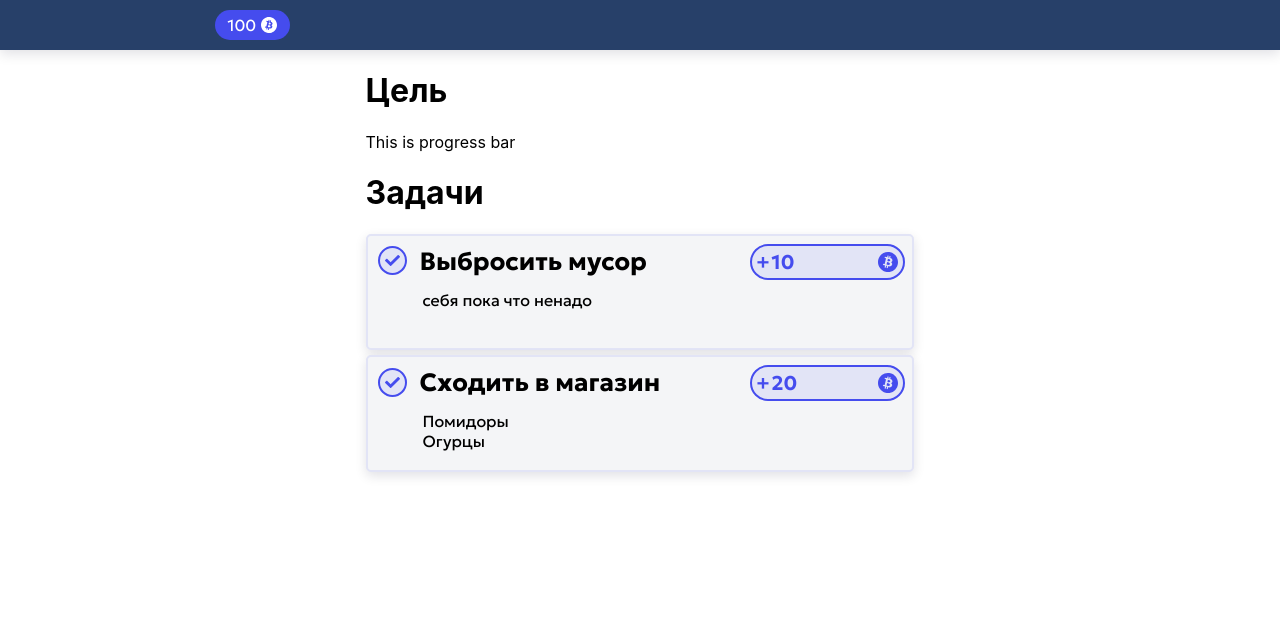
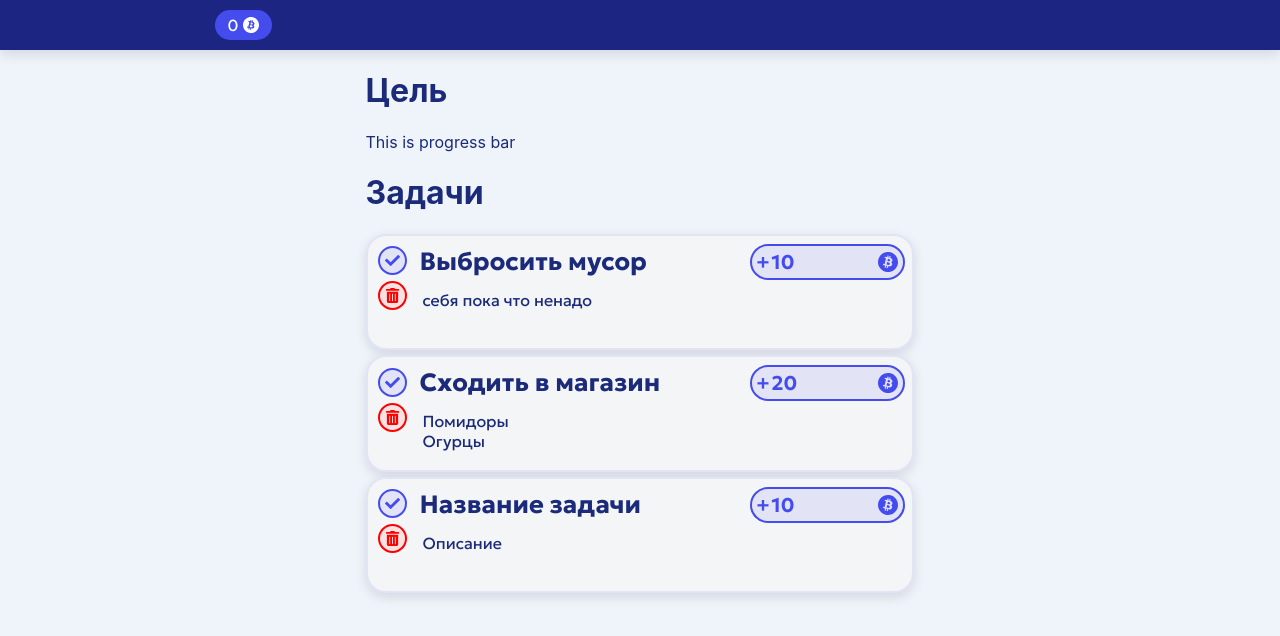
Before and after one commit to Agzam-Ar/mgm, a React (Create React App) app: page /mgm/edit in a window 1280 px wide. Shown: the top 636 px of the page. Built offline with nearby package versions, Linux system fonts and the light colour scheme.

Commit message:
Добавлена возможность создания и удаления задач

```diff
--- a/src/components/Navbar.tsx
+++ b/src/components/Navbar.tsx
@@ -2,9 +2,18 @@ import './Navbar.css'
 
 import Icons from '../static/Icons';
 import Net from '../utils/Net';
+import React from 'react';
+import Vars from '../static/Vars';
 
 export default function Navbar() {
-    const score = Net.get('score', "100");
+    const [score, setScore] = React.useState<number>(parseInt(Net.get('score', "" + Vars.score)));
+
+    React.useEffect(() => {
+        Net.onJson('set-score', (e:any) => {
+            Vars.score = e.score;
+            setScore(e.score);
+        });
+    }, []);
 
     return (
         <div className='navbar-box'>
--- a/src/components/checklist/Checklist.css
+++ b/src/components/checklist/Checklist.css
@@ -16,14 +16,7 @@
 
     box-shadow: 0px 4px 12px rgba(5, 12, 38, 0.12);
     padding-right: 7px;
-}
-
-
-.checklist-item-box.await {
-    --backround-checklist: orange;
-}
-.checklist-item-box.done {
-    --backround-checklist: lime;
+    transition: .2s;
 }
 
 .checklist-item-box-absolute {
@@ -36,13 +29,33 @@
     display: flex;
     align-items: center;
     justify-content: center;
+    flex-direction: column;
+    display: flex;
+    aspect-ratio: 1 / 1;
+    z-index: 9;
+}
+
+.checklist-item-icon-box-check, .checklist-item-icon-box-remove {
+    display: flex;
+    align-items: center;
+    justify-content: center;
     height: var(--height);
     display: flex;
     aspect-ratio: 1 / 1;
     z-index: 9;
 }
 
+.checklist-item-icon-box-remove {
+    margin-top: -15px;
+}
+
+.checklist-item-icon-box-remove > .checklist-item-icon-background {
+    --color: red;
+    background: #f6e2e2;
+}
+
 .checklist-item-icon-background {
+    user-select: none;
     --icon-height: calc(var(--height) * .5);
     --color: var(--color-main);
 
@@ -56,12 +69,22 @@
     color: var(--color);
     border-radius: 100%;
     background: var(--backround-checklist-icon);
+    cursor: pointer;
+    transition: .2s;
+}
+
+.checklist-item-icon-background:hover {
+    transform: scale(1.15);
 }
 
 .checklist-item-icon-background > svg {
     height: var(--icon-height);
     width: var(--icon-height);
     transform: scale(.6);
+}
+
+.checklist-item-content {
+    color: inherit;
 }
 
 .checklist-item-content > .h1 {
@@ -79,6 +102,7 @@
     font: inherit;
     border: none;
     background: transparent;
+    color: inherit;
     /*border: 2px var(--color-main) dashed;*/
 }
 
@@ -104,7 +128,7 @@
     outline: none !important;
     font: inherit;
     height: fit-content !important;
-
+    color: inherit;
 }
 
 .checklist-item-content > tetextarea.p {
@@ -148,3 +172,37 @@ tetextarea {
 .checklist-award-icon-box > svg {
     margin-left: 5px;
 }
+
+
+
+.checklist-item-box.await {
+    /*--backround-checklist: #ffe3af;*/
+    --backround-checklist: orange;
+    color: #fff;
+}
+.checklist-item-box.done {
+    --backround-checklist: #27ff00;
+    color: #000;
+}
+
+.checklist-item-icon-background.await {
+    --color: #fff;
+    background: orange;
+}
+.checklist-item-icon-background.done {
+    --color: #000;
+    background: #27ff00;
+}
+
+
+.checklist-award-icon-box.await {
+    background: transparent;
+    color: #fff;
+    border-color: #fff;
+}
+
+.checklist-award-icon-box.done {
+    background: transparent;
+    color: #000;
+    border-color: #000;
+}
--- a/src/components/checklist/Checklist.tsx
+++ b/src/components/checklist/Checklist.tsx
@@ -1,15 +1,15 @@
 import React from 'react';
 import useChecklist from '../../hooks/useChecklist';
 import Icons from '../../static/Icons';
+import Vars from '../../static/Vars';
 import Net from '../../utils/Net';
 import './Checklist.css'
 
 export default function Checklist({edit=false}:{edit?:boolean}) {
-
 	let items = useChecklist();
-
 	return <div>
-        {items.map((e,i) => <ChecklistItem key={i} id={i} checked={e.done} score={e.score} header={e.title} content={e.desc} edit={edit}/>)}
+		{items.map((e,i) => <ChecklistItem key={i} id={i} checked={e.done} score={e.score} title={e.title} desc={e.desc} edit={edit}/>)}
+		{!edit ? undefined : <ChecklistItem id={items.length} checked={'undone'} score={10} title={"Название задачи"} desc={"Описание"} edit={edit}/>}
 	</div>;
 }
 type ChecklistItemStatus = "done" | "await" | "undone";
@@ -17,59 +17,74 @@ type ChecklistItemStatus = "done" | "await" | "undone";
 type ChecklistItemProps = {
 	id: number,
 	checked: ChecklistItemStatus,
-    header: string, // Заголовок
+	title: string, // Заголовок
 	score: number,
-    content?: string, // Описание
+	desc?: string, // Описание
 	edit?: boolean,
 }
 
-function ChecklistItem({id, checked, score, header, content, edit=false}:ChecklistItemProps) {
-    const [titleValue, setTitleValue] = React.useState(header);
-    const [descValue, setDescValue] = React.useState(content);
-    const [scoreValue, setScoreValue] = React.useState<number>(score);
-    const [checkedValue, setCheckedValue] = React.useState<ChecklistItemStatus>(checked);
+function ChecklistItem({id, checked, score, title, desc, edit=false}:ChecklistItemProps) {
+	// const [titleValue, setTitleValue] = React.useState(header);
+	// const [descValue, setDescValue] = React.useState(content);
+	// const [scoreValue, setScoreValue] = React.useState<number>(score);
 	return (
-        <div className={`checklist-item-box ${checkedValue}`}>
-            <div className={`checklist-item-icon-box ${checkedValue}`}>
-                <div className={`checklist-item-icon-background ${checkedValue}`} onClick={e => {
+		<div className={`checklist-item-box ${checked}`}>
+			<div className={`checklist-item-icon-box ${checked}`}>
+				<div className={`checklist-item-icon-box-check`}>
+					<div className={`checklist-item-icon-background ${checked} ${edit ? 'edit' : 'unedit'}`} onClick={e => {
 							if(edit) {
-                            let value:ChecklistItemStatus = checkedValue;
+								let value:ChecklistItemStatus = checked;
 								if(value === 'await') value = 'done';
 								else if(value === 'done') value = 'undone';
 								else if(value === 'undone') value = 'done';
-
 								Net.sendJson("checklist-item-done", {
 									id: id,
 									value: value
 								});
-                            setCheckedValue(value);
+								if(checked != 'done' && value == 'done') {
+									Net.sendJson("set-score", {
+										score: Vars.score + score,
+									});
+								}
+								if(checked == 'done' && value != 'done') {
+									Net.sendJson("set-score", {
+										score: Vars.score - score,
+									});
+								}
 								return;
 							}
-
-                        let value:ChecklistItemStatus = checkedValue === 'undone' ? 'await' : 'undone';
-
+							let value:ChecklistItemStatus = checked === 'done' ? 'done' : checked === 'undone' ? 'await' : 'undone';
 							Net.sendJson("checklist-item-done", {
 								id: id,
 								value: value
 							});
-                        setCheckedValue(value);
 						}}>
 						{Icons.check}
 					</div>
 				</div>
-            <div className={`checklist-item-content ${checkedValue}`}>
+					{!edit ? undefined : <div className={`checklist-item-icon-box-remove`}>
+						<div className={`checklist-item-icon-background ${checked} ${edit ? 'edit' : 'unedit'}`} onClick={e => {
+							Net.sendJson('checklist-item-remove', {
+								id: id,
+							});
+						}}>
+							{Icons.remove}
+						</div>
+					</div>}
+			</div>
+			<div className={`checklist-item-content ${checked} ${edit ? 'edit' : 'unedit'}`}>
 				<div className='h1'>
-                    {edit ? <input value={titleValue} onChange={e => {
-                        setTitleValue(e.target.value);
+					{edit ? <input value={title} onChange={e => {
+						// setTitleValue(e.target.value);
 						Net.sendJson('checklist-item-title', {
 							id: id,
 							value: e.target.value
 						});
-                    }}/> : header}
-                    <div className='checklist-award-icon-box'>
-                        +{edit ? <input min={1} type={'number'} value={scoreValue} onChange={e => {
+					}}/> : title}
+					<div className={`checklist-award-icon-box ${checked}`}>
+						+{edit ? <input min={1} type={'number'} value={score} onChange={e => {
 							let value = parseInt(e.target.value);
-                            setScoreValue(value);
+							// setScoreValue(value);
 							Net.sendJson('checklist-item-score', {
 								id: id,
 								value: value
@@ -77,13 +92,13 @@ function ChecklistItem({id, checked, score, header, content, edit=false}:Checkli
 						}}/> : score} {Icons.score}
 					</div>
 				</div>
-                {edit ? <textarea className='p' value={descValue} onChange={e => {
-                    setDescValue(e.target.value);
+				{edit ? <textarea className='p' value={desc} onChange={e => {
+					// setDescValue(e.target.value);
 					Net.sendJson('checklist-item-desc', {
 						id: id,
 						value: e.target.value
 					});
-                }}/> : <div className='p'>{content}</div>}
+				}}/> : <div className='p'>{desc}</div>}
 			</div>
 		</div>
 	);
--- a/src/hooks/useChecklist.tsx
+++ b/src/hooks/useChecklist.tsx
@@ -1,13 +1,27 @@
 import React from "react";
+import { Task } from "../static/Types";
 import Net from "../utils/Net";
 
-export default function useChecklist():any[] {
-	const [items, setItems] = React.useState<any[]>([]);
+const validate = (is:Task[], index:number) => {
+	for (var i = is.length; i <= index; i++) {
+		is.push({
+			id: i,
+			done: 'undone',
+			score: 10,
+			title: "Название задачи",
+			desc: "Описание",
+		});
+	}
+};
+
+export default function useChecklist():Task[] {
+	const [items, setItems] = React.useState<Task[]>([]);
  	React.useEffect(() => {
  		Net.getJson('/api/items').then(json => setItems(json));
  		Net.onJson('checklist-item-title', (e:any) => {
 			setItems(items => {
 				const is = [...items];
+				validate(is, e.id);
 				is[e.id].title = e.value;
 				return is;
 			});
@@ -15,6 +29,7 @@ export default function useChecklist():any[] {
  		Net.onJson('checklist-item-desc', (e:any) => {
 			setItems(items => {
 				const is = [...items];
+				validate(is, e.id);
 				is[e.id].desc = e.value;
 				return is;
 			});
@@ -22,6 +37,7 @@ export default function useChecklist():any[] {
  		Net.onJson('checklist-item-score', (e:any) => {
 			setItems(items => {
 				const is = [...items];
+				validate(is, e.id);
 				is[e.id].score = e.value;
 				return is;
 			});
@@ -29,10 +45,24 @@ export default function useChecklist():any[] {
  		Net.onJson('checklist-item-done', (e:any) => {
 			setItems(items => {
 				const is = [...items];
+				validate(is, e.id);
 				is[e.id].done = e.value;
 				return is;
 			});
  		});
+ 		Net.onJson('checklist-item-remove', (e:any) => {
+			setItems(items => {
+				const is = [];
+				for (var i = 0; i < items.length; i++) {
+					if(i == e.id) continue;
+					is.push(items[i]);
+				}
+				return is;
+			});
+ 		});
+ 		Net.onJson('checklist-item-all', (e:any) => {
+			setItems(e.items);
+ 		});
  	}, []);
 	return items;
 }
--- a/src/index.css
+++ b/src/index.css
@@ -4,7 +4,7 @@
 :root {
     --font-title: "Geologica", serif;
 
-	--backround: #fff;
+	/*--backround: #fff;
 	--color: #102039;
 	--color-main: #454cee;
 
@@ -17,14 +17,31 @@
 	--backround-checklist: #F4F5F7;
 	--border-radius: 5px;
 	--backround-checklist-border: #E2E4F6;
+	--backround-checklist-icon: #E2E4F6;*/
+
+	--backround: #EFF4FA;
+	--color: #1B2B79;
+	--color-main: #454cee;
+
+	--navbar-height: 50px;
+	--navbar-background: #1D2583;
+	--navbar-color: #F2F2F2;
+
+	--page-width: 900px;
+
+	--backround-checklist: #F4F5F7;
+	--border-radius: 20px;
+	--backround-checklist-border: #E2E4F6;
+	--backround-checklist-icon: #E2E4F6;
 
 
-	--backround-checklist-icon: #E2E4F6;
+
 }
 
 
 html {
 	background: var(--backround);
+	color: var(--color);
 }
 
 body {
--- a/src/static/Icons.tsx
+++ b/src/static/Icons.tsx
@@ -1,11 +1,15 @@
 
 import { SiBitcoin } from "react-icons/si";
 import { FaCheck } from "react-icons/fa";
+import { TbLoaderQuarter } from "react-icons/tb";
+import { FaTrashAlt } from "react-icons/fa";
 
 const Icons = {
 
 	score: <SiBitcoin/>,
-	check: <FaCheck/>
+	check: <FaCheck/>,
+	loading: <TbLoaderQuarter/>,
+	remove: <FaTrashAlt/>
 
 };
 
--- /dev/null
+++ b/src/static/Types.tsx
@@ -0,0 +1,10 @@
+
+export type TaskStatus = "done" | "await" | "undone";
+
+export type Task = {
+	id: number,
+	done: TaskStatus,
+	title: string,
+	score: number,
+	desc?: string
+}
--- /dev/null
+++ b/src/static/Vars.tsx
@@ -0,0 +1,9 @@
+
+
+const Vars = {
+
+	score: 0,
+};
+
+
+export default Vars;
--- a/src/utils/Net.ts
+++ b/src/utils/Net.ts
@@ -29,17 +29,23 @@ const Net = {
 
 
 	getJson: (url:string):Promise<any> => new Promise(resolve => {
-		resolve([{
+		const placeholder = [{
+			id: 0,
 			done: 'undone',
 			score: 10,
 			title: "Выбросить мусор",
 			desc: "себя пока что ненадо"
 		},{
+			id: 1,
 			done: 'undone',
 			score: 20,
 			title: "Сходить в магазин",
 			desc: "Помидоры\nОгурцы\nХлеб\nМолоко"
-		}]);
+		}];
+ 		Net.sendJson('checklist-item-all', {
+ 			items: placeholder
+ 		});
+		resolve(placeholder);
 	}),
 
 	setJson: (url:string, json:any):Promise<any> => new Promise(resolve => {
@@ -53,11 +59,11 @@ const Net = {
 	},
 
 	sendJson: (url:string, json:any) => {
+		if(listeners[url]) listeners[url]({...json});
 		const message = {
 			type: url,
 			data: JSON.stringify(json),
 		};
-		console.log(message);
 		bc.postMessage(message);
 	},
 };
```
Lines whose indentation alone changed are shown as unchanged.
